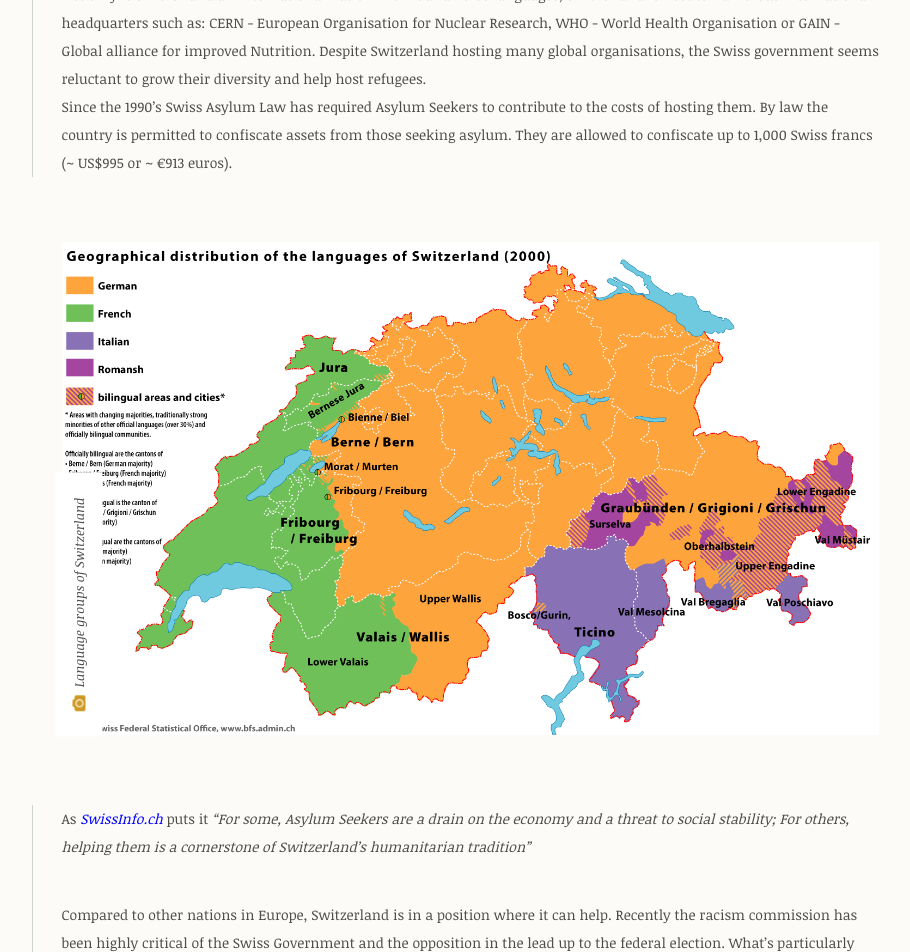
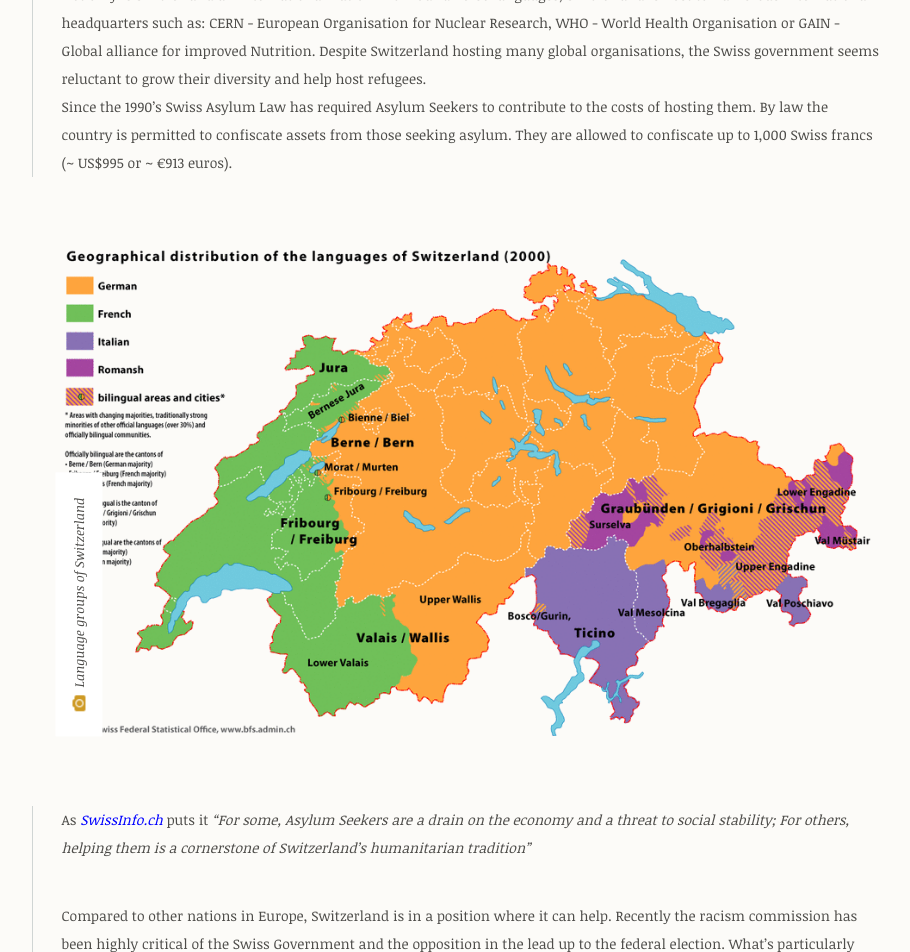
Before and after one commit to jamesmstone/Uno-Zwei-Tros-Quatter, a Jekyll site: the page built from _posts/2016-04-03-International.md, in a window 1280 px wide. Shown: the part 983-1935 px from the top of the page, without its empty margins (346-1256 px from the left). Built offline with Jekyll 4.4.1, drawn with Linux system fonts in a browser that asks for light colours.

Commit message:
update image transparent

```diff
--- a/_posts/2016-04-03-International.md
+++ b/_posts/2016-04-03-International.md
@@ -11,7 +11,7 @@ image: /img/swissrefugee.jpg
 Despite Switzerland hosting many global organisations, the Swiss government seems reluctant to grow their diversity and help host refugees.
 Since the 1990's Swiss Asylum Law has required Asylum Seekers to contribute to the costs of hosting them. By law the country is permitted to confiscate assets from those seeking asylum. They are allowed to confiscate up to 1,000 Swiss francs (~ US$995 or ~ €913 euros).
 
-![Language groups of Switzerland](/img/languages.png)
+![Language groups of Switzerland](/img/languages.gif)
 As [*SwissInfo.ch*](http://www.swissinfo.ch/) puts it _"For some, Asylum Seekers are a drain on the economy and a threat to social stability; For others, helping them is a cornerstone of Switzerland’s humanitarian tradition"_
 
 Compared to other nations in Europe, Switzerland is in a position where it can help. Recently the racism commission has been highly critical of the Swiss Government and the opposition in the lead up to the  federal election.  What's particularly interesting is how the Swiss feel. News media reports carried the results of a survey showed that just under half think the country should close its borders, at least temporarily, but yet most Swiss still feel it’s important to continue helping some of the hundreds of thousands of refugees trying to reach Western Europe through the Mediterranean. –   ([Source](http://www.swissinfo.ch/directdemocracy/hate-speech_racism-commission-sees-risks-ahead-of-federal-elections/41633822)).
```
Also changed, not shown: img/languages.gif (added).
